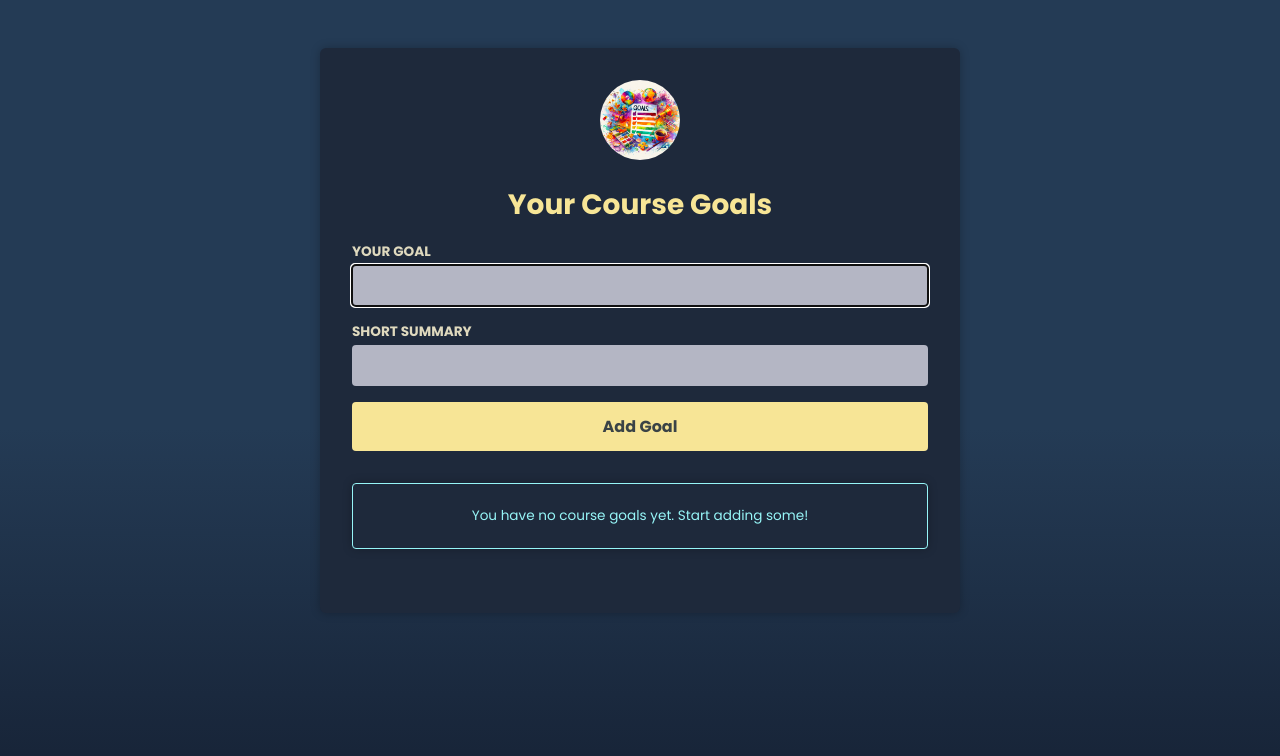
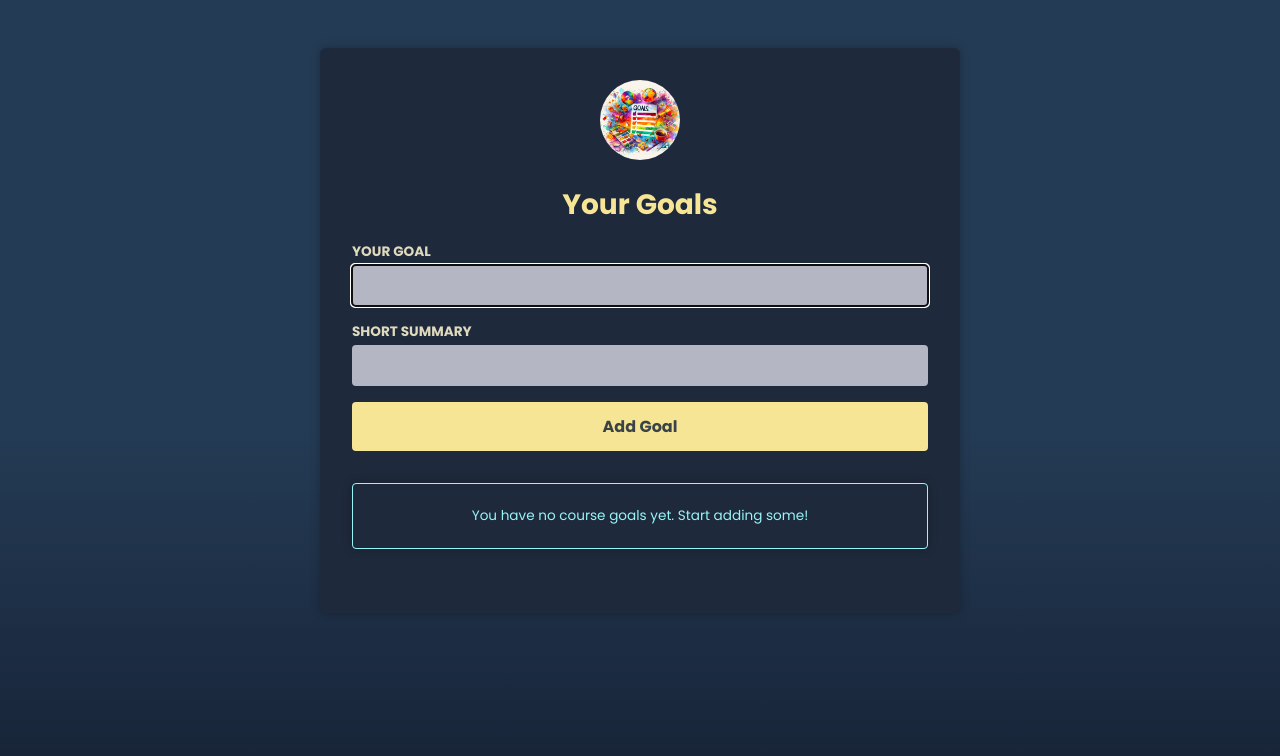
Before and after one commit to theblaisecode/TS-and-TSX, a React (Vite) app in the folder react_tsx/: page / in a window 1280 px wide. Shown: the top 756 px of the page. Built offline with nearby package versions, Linux system fonts and the light colour scheme.

Commit message:
first commit

```diff
--- a/react_tsx/index.html
+++ b/react_tsx/index.html
@@ -3,8 +3,11 @@
   <head>
     <meta charset="UTF-8" />
     <link rel="shortcut icon" href="/profile.png" type="image/x-icon" />
+    <meta
+      name="description"
+      content="A simple and intuitive web application that allows users to add, view, and manage their goals." />
     <meta name="viewport" content="width=device-width, initial-scale=1.0" />
-    <title>Vite + React + TS | TheBlaiseCode</title>
+    <title>Goals App | TheBlaiseCode</title>
 
     <script type="text/javascript">
       // Single Page Apps for GitHub Pages
--- a/react_tsx/src/App.tsx
+++ b/react_tsx/src/App.tsx
@@ -35,7 +35,7 @@ function App() {
       </Header> */}
 
       <Header image={{ source: goalsImg, imgAlt: "A list of goals" }}>
-        <h1>Your Course Goals</h1>
+        <h1>Your Goals</h1>
       </Header>
 
       <NewGoal onAddGoal={handleAddGoal} />
```
